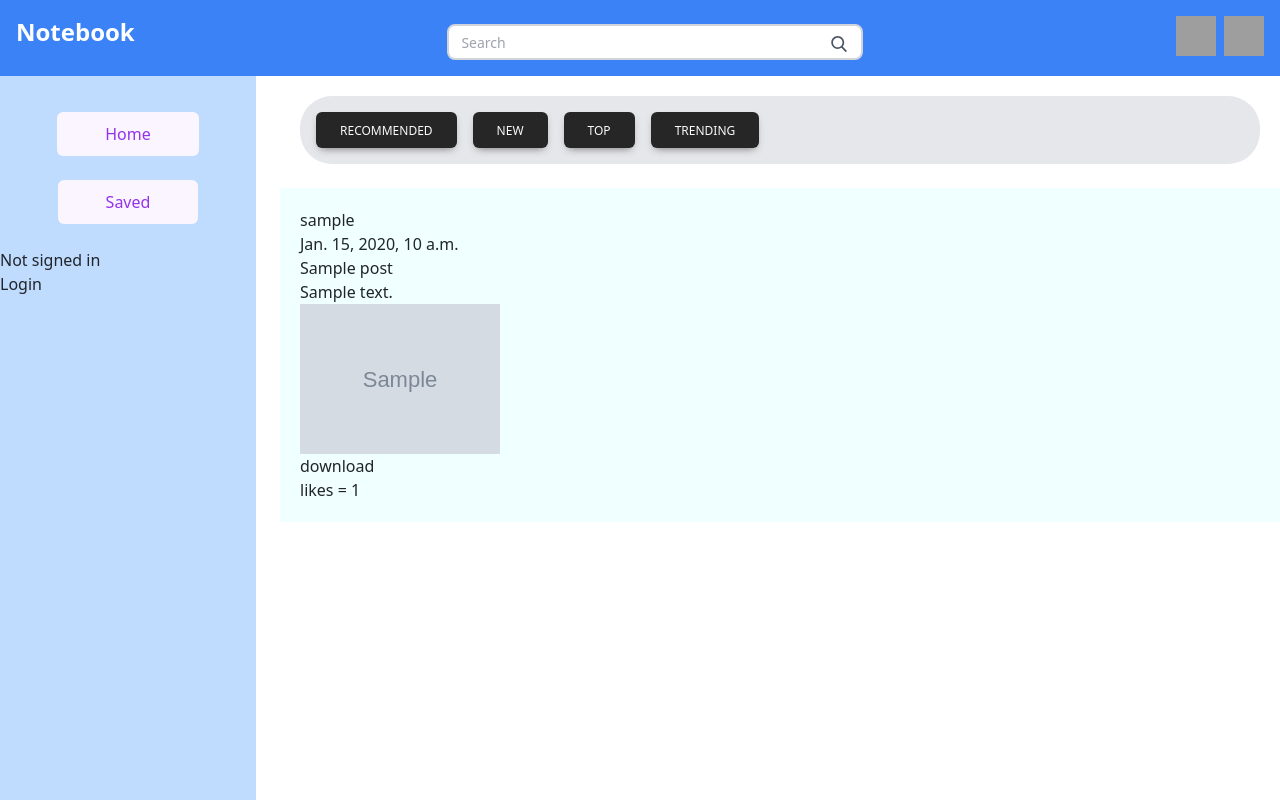
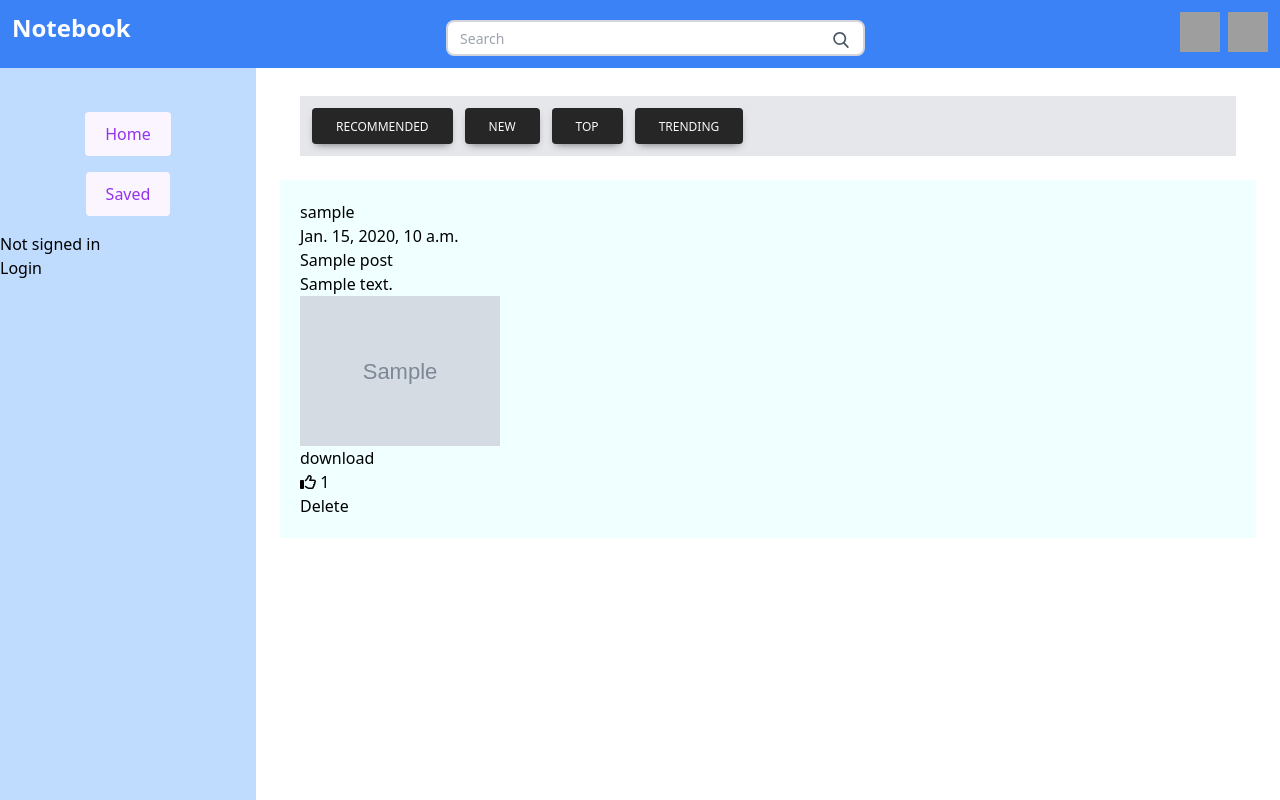
Before and after one commit to Virtual4087/Notes, a Django app: page / in a window 1280 px wide. Run offline with Django 4.2, Linux system fonts and the light colour scheme; tables that the repository leaves empty hold one stand-in row (values such as "Sample post"); grey boxes marked "Sample" are stand-in pictures; some libraries are stand-ins or nearby versions; grey boxes are pictures that could not be loaded.

Commit message:
add like and delete feature

```diff
--- a/Notes_media/templates/index.html
+++ b/Notes_media/templates/index.html
@@ -25,7 +25,7 @@
     {% endif %}
     <div>
         {% for post in posts %}
-            <div id={{post.id}} style="padding: 20px; background-color: azure; width: 100%;">
+            <div id={{post.id}} style="padding: 20px; background-color: azure; width: 100%;" data-csrf="{{csrf_token}}">
                 <div>{{post.user.username}}</div>
                 <div>{{post.date}}</div>
                 <div>{{post.title}}</div>
@@ -36,10 +36,82 @@
                 {% if post.file %}
                     <div><a href="{{post.file.url}}" download="">download</a></div>
                 {% endif %}
-                <div>likes = {{post.like.count}}</div>
+                <div class="select-none">
+                    {% if user.is_authenticated %}
+                        {% if user in post.like.all %}
+                            <i class="fa-solid fa-thumbs-up cursor-pointer like-unlike" id="unlike"></i>
+                        {% else %}
+                            <i class="fa-regular fa-thumbs-up cursor-pointer like-unlike" id="like"></i>
+                        {% endif %}
+                    {% else %}
+                        <i class="fa-regular fa-thumbs-up"></i>
+                    {% endif %}
+                    <span id="like-count">{{post.like.count}}</span>
+                </div>
+                <button id="delete_post">Delete</button>
             </div>
             <br>
             <br>
         {% endfor %}
     </div>
+    <script>
+        const like_buttons = document.querySelectorAll(".like-unlike")
+        const delete_buttons = document.querySelectorAll("#delete_post")
+        like_buttons.forEach((like) =>{
+            like.addEventListener("click", () => {
+                const post = like.parentElement.parentElement
+                const like_count = post.querySelector("#like-count")
+                fetch(`/${post.id}/edit`, {
+                    method : "POST",
+                    headers : {
+                        "Source" : "like_unlike",
+                        "Content-Type" : "application/json",
+                        "X-CSRFToken" : post.dataset.csrf
+                    },
+                    body : JSON.stringify({
+                        perform : like.id
+                    })
+                })
+                .then(response => response.json())
+                .then(data => {
+                    console.log(data)
+                })
+                if (like.id == "like"){
+                    like.id = "unlike"
+                    like.classList.remove("fa-regular")
+                    like.classList.add("fa-solid")
+                    like_count.innerText = parseInt(like_count.innerText) + 1
+                }
+                else{
+                    like.id = "like"
+                    like.classList.remove("fa-solid")
+                    like.classList.add("fa-regular")
+                    like_count.innerText = parseInt(like_count.innerText) - 1
+                }
+            })
+        })
+
+        delete_buttons.forEach((button) => {
+            button.addEventListener("click", () => {
+                const post = button.parentElement
+                post.style.display = "none";
+                fetch(`/${post.id}/edit`, {
+                        method : "DELETE",
+                        headers : {
+                            "Source" : "delete_post",
+                            "Content-Type" : "application/json",
+                            "X-CSRFToken" : post.dataset.csrf
+                        },
+                        body : JSON.stringify({
+                            perform : "delete"
+                        })
+                    })
+                .then(response => response.json())
+                .then(data => {
+                    console.log(data)
+                })
+            })
+        })
+
+    </script>
 {% endblock %}
--- a/Notes_media/templates/layout.html
+++ b/Notes_media/templates/layout.html
@@ -4,13 +4,8 @@
     <head>
         <meta charset="UTF-8" />
         <meta name="viewport" content="width=device-width, initial-scale=1.0" />
-        <link
-            href="https://cdn.jsdelivr.net/npm/bootstrap@5.3.2/dist/css/bootstrap.min.css"
-            rel="stylesheet"
-            integrity="sha384-T3c6CoIi6uLrA9TneNEoa7RxnatzjcDSCmG1MXxSR1GAsXEV/Dwwykc2MPK8M2HN"
-            crossorigin="anonymous"
-        />
         <script src="https://cdn.tailwindcss.com"></script>
+        <script src="https://kit.fontawesome.com/a5bfed6ea6.js" crossorigin="anonymous"></script>
         <title>Document</title>
     </head>
 
@@ -104,7 +99,7 @@
             {% endif %}
         </div>
 
-        <div class="w-full lg:w-4/5 absolute right-0 pt-24 lg:pl-6">
+        <div class="w-full lg:w-4/5 absolute right-0 pt-24 lg:px-6">
             <div class="flex gap-3 bg-gray-200 p-3 rounded-5 lg:mx-5">
                 <button
                     type="button"
--- a/Notes_media/urls.py
+++ b/Notes_media/urls.py
@@ -6,4 +6,5 @@ urlpatterns = [
     path("register", views.register, name="register"),
     path("login", views.login_view, name="login"),
     path("logout", views.logout_view, name="logout"),
+    path("<int:post_id>/edit", views.edit, name="edit")
 ]
--- a/Notes_media/views.py
+++ b/Notes_media/views.py
@@ -1,11 +1,12 @@
 from django.shortcuts import render, redirect, HttpResponseRedirect
 from django.urls import reverse
-from django.http import HttpResponse
+from django.http import HttpResponse, JsonResponse
 from django.db import IntegrityError
 from .models import User, Post, Image
 from django.contrib.auth import login, logout, authenticate
 import magic
 from django.contrib import messages
+import json
 
 def index(request):
     if request.method == "POST":
@@ -110,3 +111,30 @@ def login_view(request):
 def logout_view(request):
     logout(request)
     return redirect("index")
+
+def edit(request, post_id):
+    if request.method == "POST":
+        try:
+            post = Post.objects.get(id=post_id)
+            data = json.loads(request.body.decode('utf-8'))
+            if data.get("perform") == "unlike":
+                post.like.remove(request.user)
+            else:
+                post.like.add(request.user)
+            return JsonResponse({"success" : True})
+        except:
+            return JsonResponse({"success" : False})
+
+    elif request.method == "DELETE":
+        try:
+            post = Post.objects.get(id=post_id)
+            if post.user == request.user:
+                for image in post.image.all():
+                    image.image.delete()
+                post.file.delete()
+                post.delete()
+                return JsonResponse({"success" : True})
+            else:
+                return JsonResponse({"success" : False})
+        except:
+            return JsonResponse({"success" : False})
```
Also changed, not shown: media/images/a5af8c12-72f1-4ec3-b973-4cc673bec631.png (deleted), media/images/a5af8c12-72f1-4ec3-b973-4cc673bec631_Geoimbs.png (deleted), media/images/a5af8c12-72f1-4ec3-b973-4cc673bec631_ZCEfZfo.png (deleted), media/images/a5af8c12-72f1-4ec3-b973-4cc673bec631_bQIfxzN.png (deleted), media/images/ezgif-1-9c64fe6171.gif (deleted), 1 other file.
